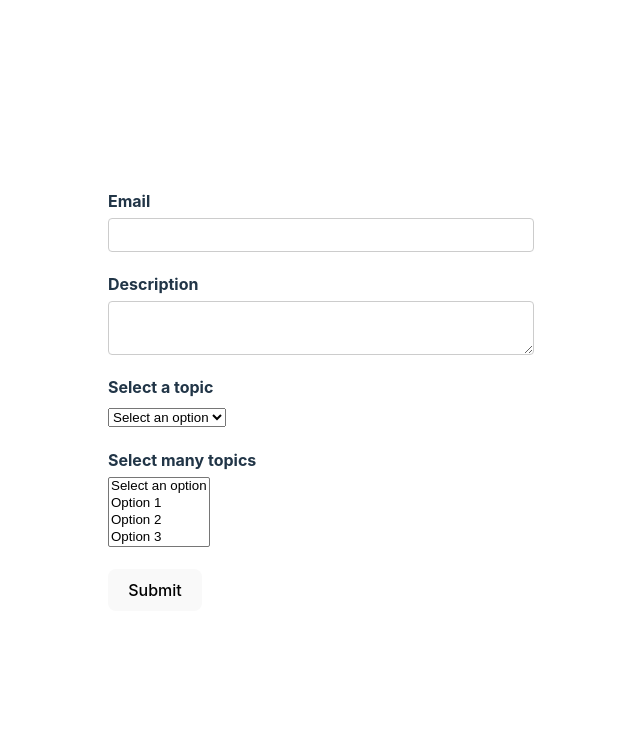
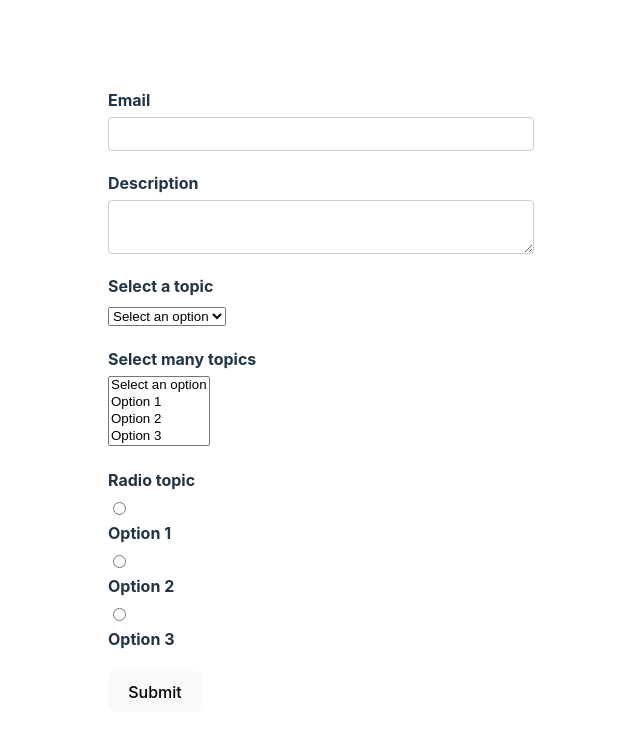
Before and after one commit to maormenashe/vite-react-formik, a React (Vite) app: page / in a window 1280 px wide. Shown: the top 736 px of the page, without its empty margins (319-959 px from the left). Built offline with nearby package versions, Linux system fonts and the light colour scheme.

Commit message:
Add CustomRadioButtons

```diff
--- /dev/null
+++ b/src/components/CustomRadioButtons.tsx
@@ -0,0 +1,47 @@
+import { ErrorMessage, Field, FieldAttributes, FieldProps } from "formik";
+import * as React from "react";
+import { BaseControlProps, SelectOption } from "../types/form/controls";
+import TextError from "./TextError";
+
+export type CustomRadioButtonsProps = Omit<
+  FieldAttributes<unknown>,
+  "as" | "type"
+> &
+  BaseControlProps & {
+    options: SelectOption[];
+  };
+
+const CustomRadioButtons: React.FunctionComponent<CustomRadioButtonsProps> = (
+  props
+) => {
+  const { label, name, options, ...rest } = props;
+  console.log(options);
+  return (
+    <div className="form-control">
+      <label>{label}</label>
+      <Field name={name} {...rest}>
+        {(fieldProps: FieldProps) => {
+          const { field } = fieldProps;
+          return options.map((option) => {
+            return (
+              <React.Fragment key={option.value}>
+                <input
+                  type="radio"
+                  id={option.value}
+                  {...field}
+                  value={option.value}
+                  checked={field.value === option.value}
+                ></input>
+
+                <label htmlFor={option.value}>{option.label}</label>
+              </React.Fragment>
+            );
+          });
+        }}
+      </Field>
+      <ErrorMessage name={name} component={TextError} />
+    </div>
+  );
+};
+
+export default CustomRadioButtons;
--- a/src/components/FormikContainer.tsx
+++ b/src/components/FormikContainer.tsx
@@ -13,18 +13,26 @@ const selectOptions: SelectOption[] = [
   { label: "Option 3", value: "option3" },
 ];
 
+const radioOptions: SelectOption[] = [
+  { label: "Option 1", value: "rOption1" },
+  { label: "Option 2", value: "rOption2" },
+  { label: "Option 3", value: "rOption3" },
+];
+
 const FormikContainer: React.FunctionComponent<IFormikContainerProps> = () => {
   const initialValues = {
     email: "",
     description: "",
     selectOption: "",
     selectMultipleOption: [],
+    radioOption: "",
   };
   const validationSchema = Yup.object({
     email: Yup.string().required("Required"),
     description: Yup.string().required("Required"),
     selectOption: Yup.string().required("Required"),
     selectMultipleOption: Yup.array().min(1, "Required"),
+    radioOption: Yup.string().required("Required"),
   });
   const onSubmit = (values: unknown) => console.log("Form data", values);
   return (
@@ -65,6 +73,13 @@ const FormikContainer: React.FunctionComponent<IFormikContainerProps> = () => {
               options={selectOptions}
             />
 
+            <FormikControl
+              asControl="radio"
+              label="Radio topic"
+              name="radioOption"
+              options={radioOptions}
+            />
+
             <button type="submit">Submit</button>
           </Form>
         );
--- a/src/components/FormikControl.tsx
+++ b/src/components/FormikControl.tsx
@@ -3,6 +3,9 @@ import { BaseControlProps } from "../types/form/controls";
 import CustomInput, { CustomInputProps } from "./CustomInput";
 import CustomTextarea, { CustomTextareaProps } from "./CustomTextarea";
 import CustomSelect, { CustomSelectProps } from "./CustomSelect";
+import CustomRadioButtons, {
+  CustomRadioButtonsProps,
+} from "./CustomRadioButtons";
 
 // eslint-disable-next-line @typescript-eslint/no-unused-vars
 type ControlType =
@@ -25,10 +28,9 @@ type SelectProps = CustomSelectProps & {
   asControl: "select";
 };
 
-type RadioProps = BaseControlProps &
-  React.ComponentProps<"input"> & {
-    asControl: "radio";
-  };
+type RadioProps = CustomRadioButtonsProps & {
+  asControl: "radio";
+};
 
 type CheckboxProps = BaseControlProps &
   React.ComponentProps<"input"> & {
@@ -59,6 +61,8 @@ const FormikControl: React.FunctionComponent<FormikControlProps> = (props) => {
       return <CustomTextarea {...(rest as TextAreaProps)} />;
     case "select":
       return <CustomSelect {...(rest as SelectProps)} />;
+    case "radio":
+      return <CustomRadioButtons {...(rest as RadioProps)} />;
     default:
       return <></>;
   }
```
